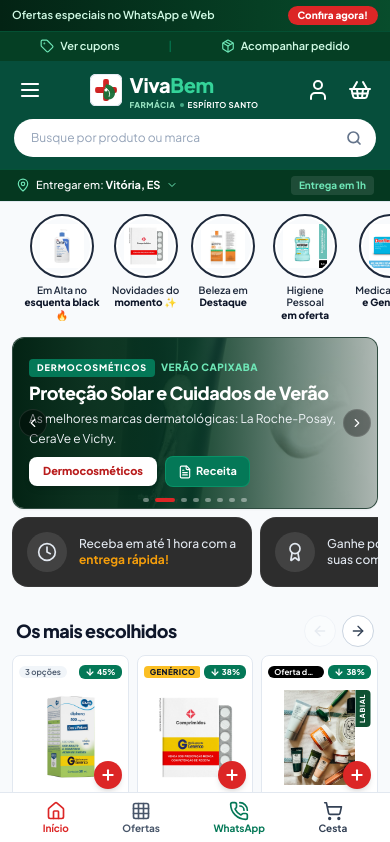
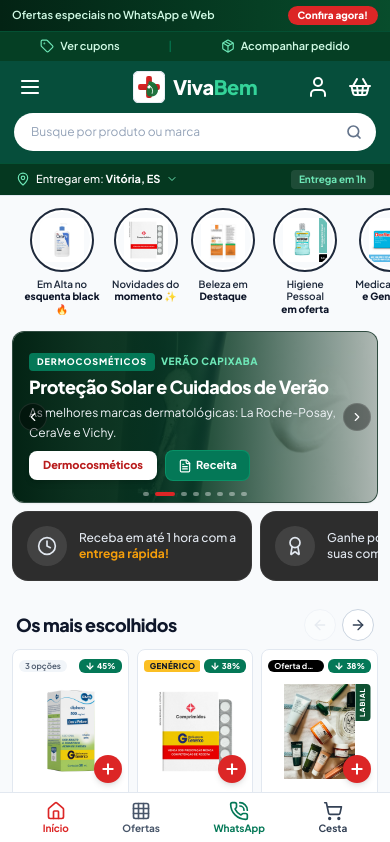
Before and after one commit to carolzinh427-beep/farm, a React (Vite) app: page / in a window 390 px wide. Shown: the top 842 px of the page. Built offline with nearby package versions, Linux system fonts and the light colour scheme.

Commit message:
style: remove ESPÍRITO SANTO tagline from logo and perfectly center logo in mobile navbar

```diff
--- a/src/components/Logo.tsx
+++ b/src/components/Logo.tsx
@@ -4,7 +4,8 @@ export const Logo: React.FC<{
   className?: string;
   size?: 'sm' | 'md' | 'lg';
   variant?: 'default' | 'white';
-}> = ({ className = '', size = 'md', variant = 'default' }) => {
+  showSubtitle?: boolean;
+}> = ({ className = '', size = 'md', variant = 'default', showSubtitle = false }) => {
   const iconSizes = {
     sm: 'w-7 h-7',
     md: 'w-8 h-8 sm:w-9 sm:h-9',
@@ -50,21 +51,19 @@ export const Logo: React.FC<{
         </svg>
       </div>
 
-      {/* Typography */}
+      {/* Typography: Clean, bold and modern */}
       <div className="flex flex-col leading-none">
         <div className="flex items-center font-black tracking-tight">
           <span className={`${isWhite ? 'text-white' : 'text-red-600'} ${textSizes[size]}`}>Viva</span>
           <span className={`${isWhite ? 'text-emerald-400' : 'text-emerald-700'} ${textSizes[size]}`}>Bem</span>
         </div>
-        <div className="flex items-center gap-1 mt-0.5">
-          <span className={`text-[8px] sm:text-[9px] tracking-wider uppercase font-extrabold ${isWhite ? 'text-emerald-200/90' : 'text-slate-500'}`}>
-            Farmácia
-          </span>
-          <span className={`w-1 h-1 rounded-full ${isWhite ? 'bg-emerald-300/60' : 'bg-slate-300'}`}></span>
-          <span className={`text-[8px] sm:text-[9px] font-bold uppercase tracking-wider ${isWhite ? 'text-white' : 'text-emerald-700'}`}>
-            Espírito Santo
-          </span>
-        </div>
+        {showSubtitle && (
+          <div className="flex items-center gap-1 mt-0.5">
+            <span className={`text-[8px] sm:text-[9px] tracking-wider uppercase font-extrabold ${isWhite ? 'text-emerald-200/90' : 'text-slate-500'}`}>
+              Farmácia
+            </span>
+          </div>
+        )}
       </div>
     </div>
   );
--- a/src/components/Navbar.tsx
+++ b/src/components/Navbar.tsx
@@ -105,8 +105,9 @@ export const Navbar: React.FC<NavbarProps> = ({
 
         {/* Main Brand Green Header Bar (Menu, White Logo, User, Basket) */}
         <div className="bg-[#064E3B] px-3.5 pt-2.5 pb-3 text-white space-y-2.5">
-          <div className="flex items-center justify-between gap-2">
-            {/* Hamburger Button */}
+          <div className="flex items-center justify-between">
+            {/* Left anchor: Hamburger Button */}
+            <div className="flex items-center w-16">
               <button
                 onClick={() => setMobileMenuOpen(!mobileMenuOpen)}
                 className="p-1 text-white hover:text-emerald-200 cursor-pointer"
@@ -114,14 +115,17 @@ export const Navbar: React.FC<NavbarProps> = ({
               >
                 {mobileMenuOpen ? <X className="w-6 h-6" /> : <Menu className="w-6 h-6 stroke-[2.2]" />}
               </button>
+            </div>
 
-            {/* Farmácia VivaBem Logo (White Variant) */}
-            <a href="#" className="flex-shrink-0">
+            {/* Center anchor: VivaBem Logo (Optical & Mathematical Center) */}
+            <div className="flex-1 flex items-center justify-center">
+              <a href="#" className="flex items-center justify-center">
                 <Logo size="md" variant="white" />
               </a>
+            </div>
 
-            {/* Right Icons: User Profile & Cart Basket */}
-            <div className="flex items-center gap-2.5">
+            {/* Right anchor: User Profile & Cart Basket (balanced width for perfect center) */}
+            <div className="flex items-center justify-end gap-2.5 w-16">
               <button
                 onClick={onOpenAuth}
                 className="p-1 text-white hover:text-emerald-200 cursor-pointer"
```
Lines whose indentation alone changed are shown as unchanged.
